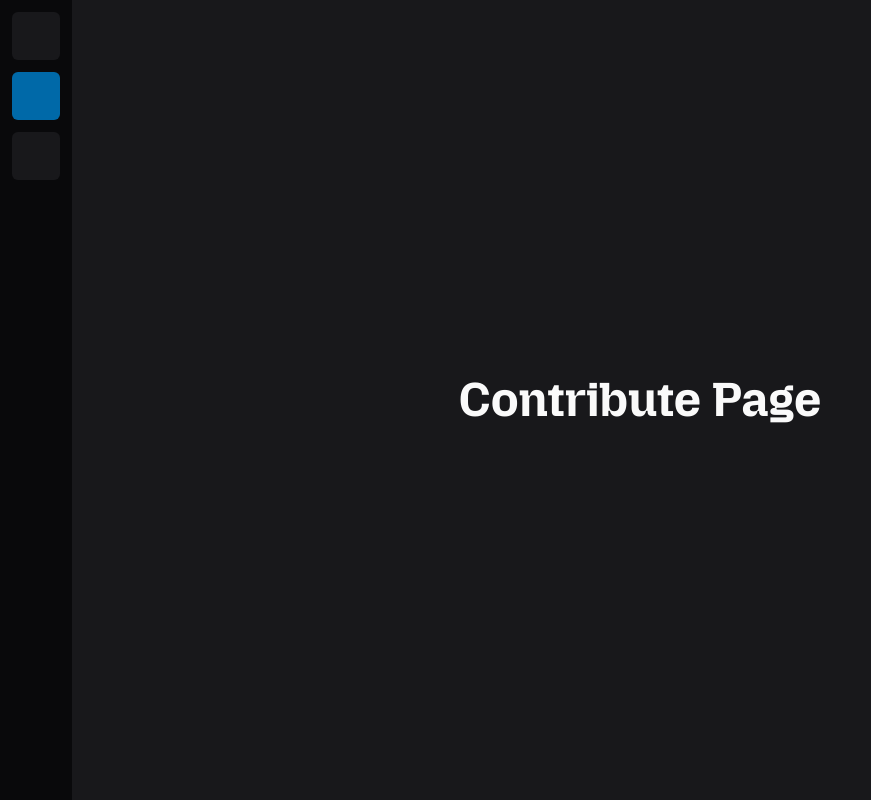
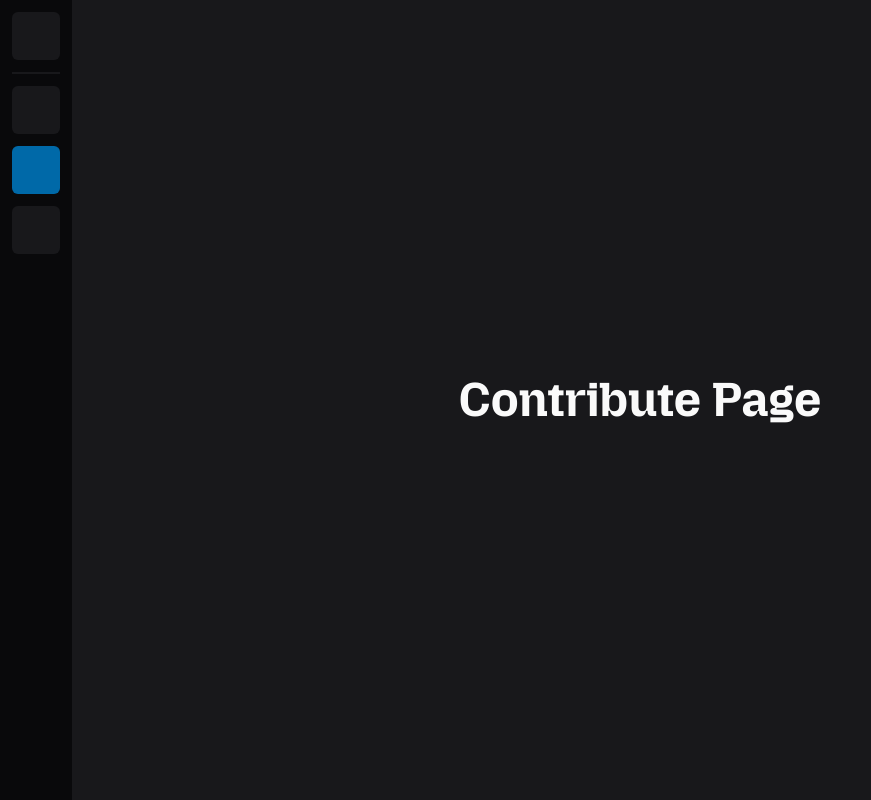
Before and after one commit to gdaffa/proto-simple-js-game, a Vue app: page /contribute in a window 1280 px wide. Shown: the whole page, without its empty margins (0-871 px from the left). Built offline with nearby package versions, Linux system fonts and the light colour scheme; some icons are missing.

Commit message:
feat: Sidebar for desktop

```diff
--- a/src/App.vue
+++ b/src/App.vue
@@ -1,9 +1,19 @@
 <script setup>
+import { ref } from 'vue'
 import { RouterView } from 'vue-router'
 import SideBar from '@/components/SideBar.vue'
+
+const isSidebarOpen = ref(false)
+
+function openSidebar(state) {
+   isSidebarOpen.value = state
+}
 </script>
 
 <template>
-   <SideBar></SideBar>
-   <RouterView></RouterView>
+   <SideBar @openSidebar="openSidebar" :isSidebarOpen="isSidebarOpen"></SideBar>
+   <RouterView
+      class="w-[calc(100dvw-var(--spacing)*55)] float-right transition-all duration-400"
+      :class="{ 'w-dvw': !isSidebarOpen }"
+   ></RouterView>
 </template>
--- a/src/components/SideBar.vue
+++ b/src/components/SideBar.vue
@@ -1,7 +1,10 @@
 <script setup>
-import { computed } from 'vue'
+import { computed, ref } from 'vue'
 import { RouterLink, useRoute } from 'vue-router'
 import { Icon } from '@iconify/vue'
+
+const props = defineProps(['isSidebarOpen'])
+const emits = defineEmits(['openSidebar'])
 
 const route = useRoute()
 
@@ -22,19 +25,44 @@ const pages = [
       icon: 'info-circle',
    },
 ]
+const isOpenWhenHover = ref(true)
 
+/**
+ * Compute which page is selected based on the path.
+ */
 const computedPages = computed(() =>
    pages.map((page) => {
       let selected = page.path == route.path
-      return { ...page, selected, icon: `solar:${page.icon}-${selected ? 'bold' : 'broken'}` }
+      return {
+         ...page,
+         selected,
+         icon: `solar:${page.icon}-${selected ? 'bold' : 'broken'}`,
+      }
    }),
 )
+
+/**
+ * Event triggered by clicking the hamburger menu.
+ */
+function toggleSidebar() {
+   emits('openSidebar', !props.isSidebarOpen)
+   isOpenWhenHover.value = false
+}
 </script>
 
 <template>
    <nav
-      class="bg-zinc-950 h-dvh fixed p-3 w-18 hover:w-55 text-zinc-300 group transition-all duration-400"
+      class="bg-zinc-950 h-dvh fixed p-3 w-18 text-zinc-400 group transition-all duration-400"
+      :class="{ 'w-55': isSidebarOpen, 'hover:w-55': isOpenWhenHover }"
+      @mouseleave="isOpenWhenHover = true"
    >
+      <div class="sidebar__item aspect-square w-min gap-0" @click="toggleSidebar">
+         <Icon
+            :icon="`solar:hamburger-menu${isSidebarOpen ? '-linear' : '-broken'}`"
+            class="text-2xl"
+         ></Icon>
+      </div>
+      <hr class="mb-3 border-zinc-900 border-1" />
       <ul>
          <li v-for="(page, i) of computedPages" :key="i">
             <RouterLink
--- a/src/components/contents/AboutPage.vue
+++ b/src/components/contents/AboutPage.vue
@@ -1,3 +1,3 @@
 <template>
-   <h1 class="h1 h-dvh w-dvw grid place-items-center">About Page</h1>
+   <h1 class="h1 h-dvh grid place-items-center">About Page</h1>
 </template>
--- a/src/components/contents/ContributePage.vue
+++ b/src/components/contents/ContributePage.vue
@@ -1,3 +1,3 @@
 <template>
-   <h1 class="h1 h-dvh w-dvw grid place-items-center">Contribute Page</h1>
+   <h1 class="h1 h-dvh grid place-items-center">Contribute Page</h1>
 </template>
--- a/src/components/contents/MainPage.vue
+++ b/src/components/contents/MainPage.vue
@@ -1,3 +1,3 @@
 <template>
-   <h1 class="h1 h-dvh w-dvw grid place-items-center">Main Page</h1>
+   <h1 class="h1 h-dvh grid place-items-center">Main Page</h1>
 </template>
```
